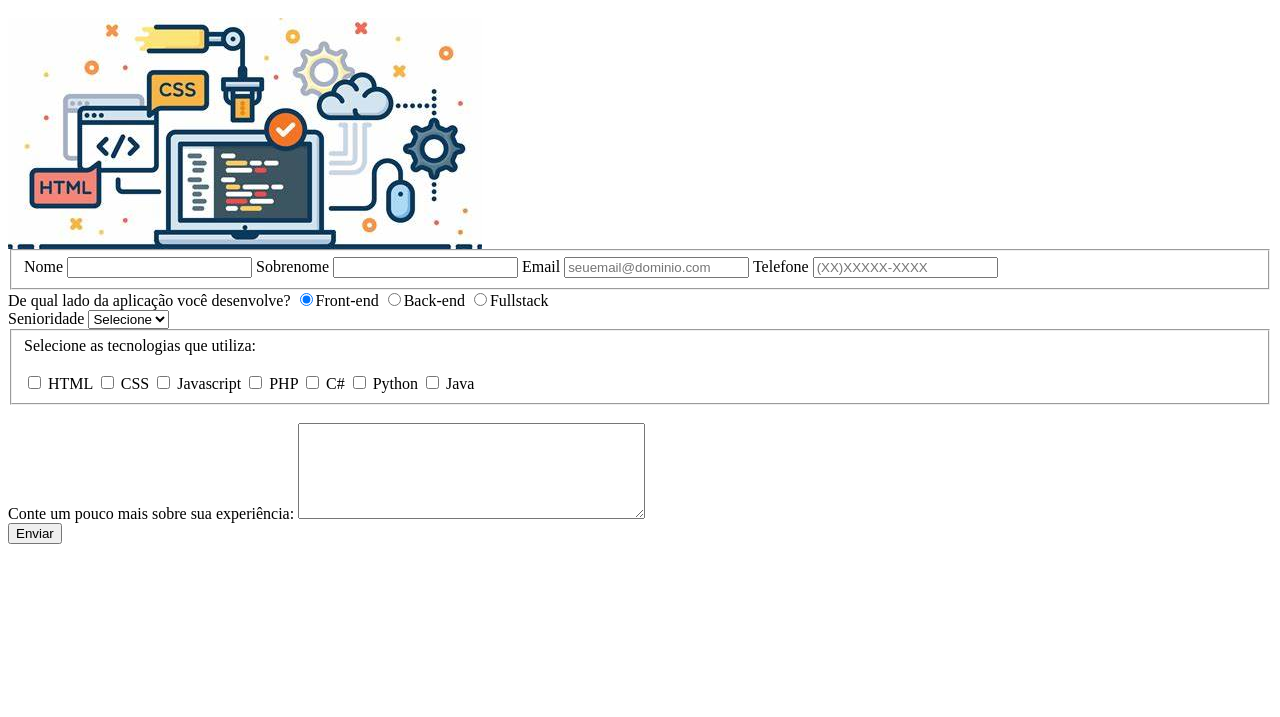
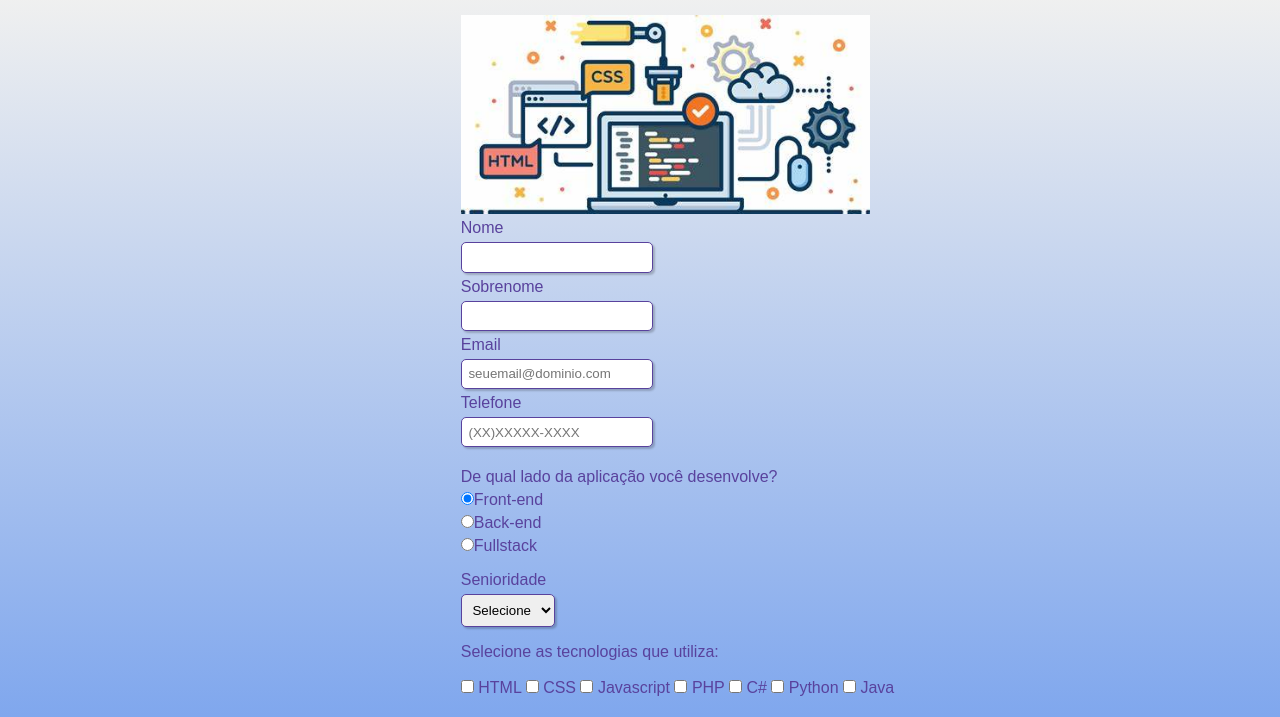
Before and after one commit to Aranttess/cadastro-simples, a plain HTML site: page index.html in a window 1280 px wide. Shown: the part 100-817 px from the top of the page. Drawn offline with Linux system fonts and the light colour scheme.

```diff
--- a/index.html
+++ b/index.html
@@ -2,7 +2,7 @@
 <html lang="pt-br">
 <head>
 	<meta charset="UTF-8">
-	<link rel="stylesheet" href="cadastro.css">
+	<link rel="stylesheet" href="style.css">
 	<title>Cadastro</title>
 </head>
 <body>
```
Also changed, not shown: 1 other file.
